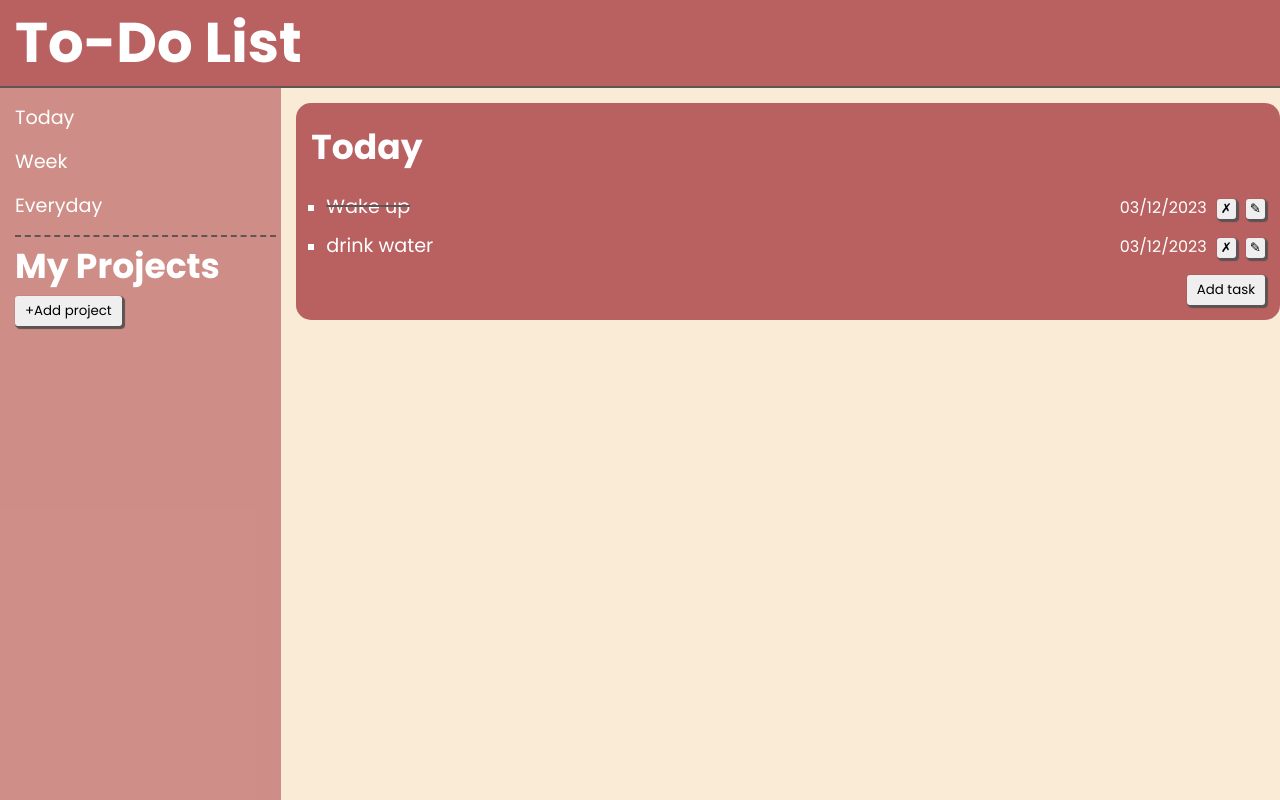
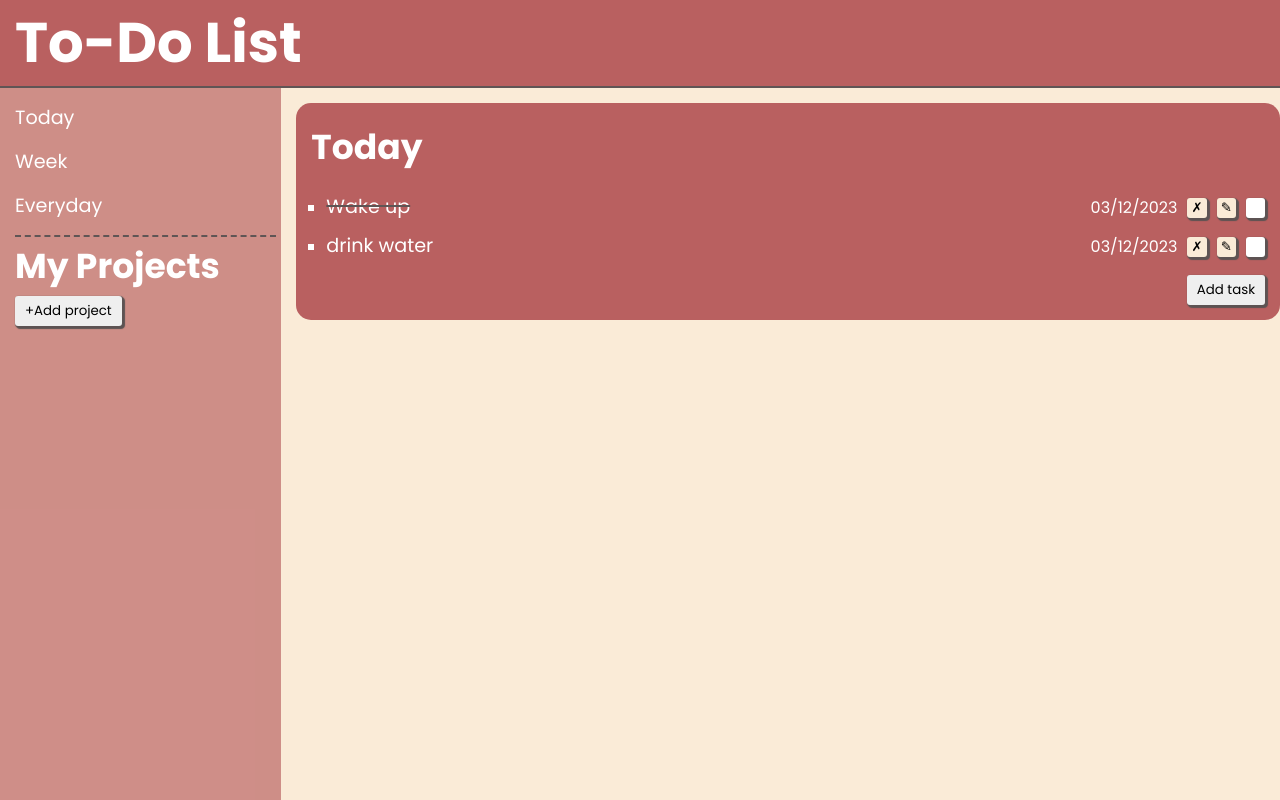
Before and after one commit to Mono0087/Todo-list, a website built with webpack: page src/template.html in a window 1280 px wide. Built offline with nearby package versions, Linux system fonts and the light colour scheme.

Commit message:
Add priorities

```diff
--- a/src/SCSS/style.scss
+++ b/src/SCSS/style.scss
@@ -242,6 +242,7 @@ a {
       flex: 0 0 30%;
       margin-left: auto;
       justify-content: end;
+      align-items: center;
     }
     .todo-title {
       flex: 1 1 60%;
@@ -258,13 +259,22 @@ a {
     .change-todo-btn,
     .priority-icon {
       color: #000;
+      background-color: $bg-main;
       padding: 0 4px;
+    }
+    .priority-icon {
+      cursor: default;
+      color: transparent;
+      border-radius: 3px;
+      box-shadow: 1px 0px 1px $border, 0px 1px 1px $border, 2px 1px 1px $border,
+        1px 2px 1px $border, 3px 2px 1px $border, 2px 3px 1px $border;
+      &:hover {
+        opacity: initial;
+        color: transparent;
+      }
     }
     #add-todo-btn {
       align-self: end;
-    }
-    .priority-icon{
-
     }
   }
 }
@@ -319,10 +329,9 @@ a {
   .container {
     display: block;
   }
-  nav .projects-list .custom-list-item{
+  nav .projects-list .custom-list-item {
     flex-direction: row-reverse;
     justify-content: start;
     gap: 10px;
-
   }
 }
--- a/src/app/Form.js
+++ b/src/app/Form.js
@@ -91,6 +91,6 @@ function createTaskInputs() {
     const priorityInput = createElement('input', null, 'new-priority')
     priorityInput.type = "number"
     priorityInput.min = '0'
-    priorityInput.max = '5'
+    priorityInput.max = '4'
     return [nameLabel, nameInput, dueDateLabel, dueDateInput, priorityLabel, priorityInput]
 }
--- a/src/app/app.js
+++ b/src/app/app.js
@@ -268,8 +268,11 @@ export const run = () => {
             let todoDueDate = createElement('span', ['todo-date'], null, todo.dueDate)
             let deleteTodoBtn = createElement('button', ['btn', 'delete-todo-btn'], null, '✗', 'todoEl', 'delete')
             let changeTodoBtn = createElement('button', ['btn', 'change-todo-btn'], null, '✎', 'todoEl', 'change')
+            let priorityIcon = createElement('button', ['priority-icon'], null, '✗')
+            const priorities = ['white', '#32c246', '#d6d436', '#d69136', '#d65036']
+            priorityIcon.style.backgroundColor = `${priorities[todo.priority]}`
             let todoInfoContainer = createElement('div', ['todo-info-container'])
-            todoInfoContainer.append(todoDueDate, deleteTodoBtn, changeTodoBtn)
+            todoInfoContainer.append(todoDueDate, deleteTodoBtn, changeTodoBtn, priorityIcon)
             todoElContainer.append(todoTitle, todoInfoContainer)
             todoEl.appendChild(todoElContainer)
             todosContainer.appendChild(todoEl)
```
Also changed, not shown: dist/index.html, dist/main.8b5fc78fdaa9d25de12e.bundle.js (deleted), dist/main.e1b932f6eae6304bc635.bundle.js (added), 2 other files.
